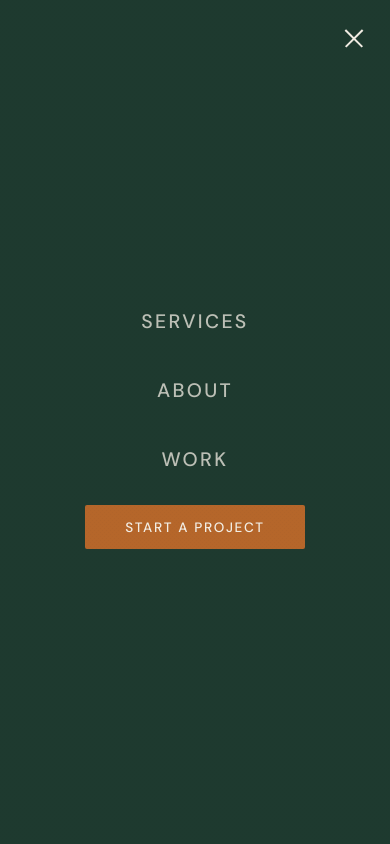
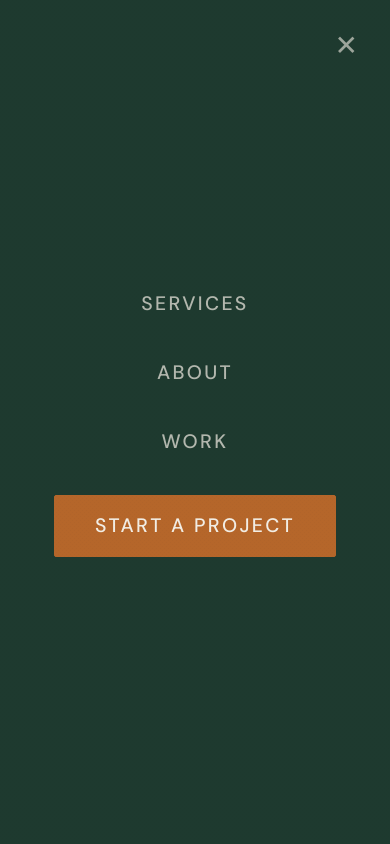
Before and after one commit to kcdodson/thread-and-pixel-html, a plain HTML site: page index.html in a window 390 px wide. Both pictures are taken after a click on the button "Toggle mobile menu". Shown: the top 844 px of the page. Drawn offline with nearby package versions, Linux system fonts and the light colour scheme.

Commit message:
Fix mobile menu — use dedicated overlay instead of repositioning ul
The previous approach toggled display on the nav <ul> and gave it
position:fixed, which caused z-index stacking context conflicts that
buried the hamburger button under the overlay. Replaced with a
separate mobile-menu overlay div at z-index:500, with its own close
button, body scroll lock, and Escape key support.

Co-Authored-By: Claude Sonnet 4.6 <noreply@anthropic.com>

```diff
--- a/index.html
+++ b/index.html
@@ -276,8 +276,6 @@
       background: none;
       border: none;
       padding: 4px;
-      z-index: 201;
-      position: relative;
     }
 
     .nav-toggle span {
@@ -291,18 +289,6 @@
 
     #main-nav.scrolled .nav-toggle span {
       background: var(--ink);
-    }
-
-    /* hamburger → X when open */
-    .nav-toggle[aria-expanded="true"] span:nth-child(1) {
-      transform: translateY(6.5px) rotate(45deg);
-    }
-    .nav-toggle[aria-expanded="true"] span:nth-child(2) {
-      opacity: 0;
-      transform: scaleX(0);
-    }
-    .nav-toggle[aria-expanded="true"] span:nth-child(3) {
-      transform: translateY(-6.5px) rotate(-45deg);
     }
 
     /* ── HERO ── */
@@ -1094,13 +1080,64 @@
     .reveal-delay-3 { transition-delay: 0.3s; }
     .reveal-delay-4 { transition-delay: 0.4s; }
 
+    /* ── MOBILE MENU OVERLAY ── */
+    .mobile-menu {
+      display: none;
+      position: fixed;
+      inset: 0;
+      background: var(--forest);
+      z-index: 500;
+      flex-direction: column;
+      justify-content: center;
+      align-items: center;
+      gap: 2.25rem;
+    }
+
+    .mobile-menu.open { display: flex; }
+
+    .mobile-menu a {
+      font-size: clamp(1.2rem, 5vw, 1.5rem);
+      font-weight: 500;
+      letter-spacing: 0.12em;
+      text-transform: uppercase;
+      color: var(--cream);
+      opacity: 0.7;
+      transition: opacity 0.2s;
+      text-decoration: none;
+    }
+
+    .mobile-menu a:hover { opacity: 1; }
+
+    .mobile-menu .nav-cta {
+      background: var(--copper) !important;
+      border: 1px solid var(--copper) !important;
+      color: var(--cream) !important;
+      opacity: 1 !important;
+      padding: 0.85rem 2.5rem !important;
+    }
+
+    .mobile-close {
+      position: absolute;
+      top: 1.5rem;
+      right: 1.5rem;
+      background: none;
+      border: none;
+      cursor: pointer;
+      color: var(--cream);
+      opacity: 0.6;
+      padding: 8px;
+      line-height: 1;
+      font-size: 1.75rem;
+      transition: opacity 0.2s;
+    }
+
+    .mobile-close:hover { opacity: 1; }
+
     /* ── MOBILE ── */
     @media (max-width: 900px) {
       #hero { grid-template-columns: 1fr; }
 
-      .hero-visual {
-        display: none;
-      }
+      .hero-visual { display: none; }
 
       .services-header { grid-template-columns: 1fr; gap: 1rem; }
       .services-grid { grid-template-columns: 1fr; }
@@ -1116,51 +1153,13 @@
 
       .nav-links { display: none; }
       .nav-toggle { display: flex; }
-
-      .nav-links.open {
-        display: flex;
-        flex-direction: column;
-        position: fixed;
-        inset: 0;
-        background: var(--forest);
-        justify-content: center;
-        align-items: center;
-        gap: 2.25rem;
-        z-index: 200;
-      }
-
-      .nav-links.open a {
-        font-size: clamp(1.1rem, 5vw, 1.4rem);
-        color: var(--cream) !important;
-        opacity: 0.75;
-        letter-spacing: 0.12em;
-      }
-
-      .nav-links.open a:hover { opacity: 1; }
-
-      .nav-links.open .nav-cta {
-        background: var(--copper) !important;
-        border: none !important;
-        opacity: 1 !important;
-        padding: 0.85rem 2.5rem !important;
-        font-size: 0.85rem !important;
-      }
     }
 
     @media (max-width: 560px) {
       .footer-grid { grid-template-columns: 1fr; }
-
       .hero-actions { flex-direction: column; align-items: flex-start; }
-
-      .services-grid { grid-template-columns: 1fr; }
-
       .stat-box { padding: 1.75rem 1.5rem; }
-
-      .testimonials-grid { grid-template-columns: 1fr; }
-
       .form-row { grid-template-columns: 1fr; }
-
-      .why-list { gap: 0; }
     }
   </style>
 </head>
@@ -1186,6 +1185,15 @@
       </div>
     </div>
   </nav>
+
+  <!-- ── MOBILE MENU ── -->
+  <div class="mobile-menu" id="mobile-menu" role="dialog" aria-modal="true" aria-label="Navigation menu">
+    <button class="mobile-close" id="mobile-close" aria-label="Close menu">&#x2715;</button>
+    <a href="#services" class="mobile-link">Services</a>
+    <a href="#why" class="mobile-link">About</a>
+    <a href="#testimonials" class="mobile-link">Work</a>
+    <a href="#cta" class="nav-cta mobile-link">Start a Project</a>
+  </div>
 
   <!-- ── HERO ── -->
   <section id="hero" aria-labelledby="hero-heading">
@@ -1607,17 +1615,30 @@
 
     // Mobile nav toggle
     const toggle = document.getElementById('nav-toggle');
-    const navLinks = document.getElementById('nav-links');
-    toggle.addEventListener('click', () => {
-      const open = navLinks.classList.toggle('open');
-      toggle.setAttribute('aria-expanded', open);
+    const mobileMenu = document.getElementById('mobile-menu');
+    const mobileClose = document.getElementById('mobile-close');
+
+    function openMenu() {
+      mobileMenu.classList.add('open');
+      toggle.setAttribute('aria-expanded', 'true');
+      document.body.style.overflow = 'hidden';
+    }
+
+    function closeMenu() {
+      mobileMenu.classList.remove('open');
+      toggle.setAttribute('aria-expanded', 'false');
+      document.body.style.overflow = '';
+    }
+
+    toggle.addEventListener('click', openMenu);
+    mobileClose.addEventListener('click', closeMenu);
+
+    mobileMenu.querySelectorAll('a').forEach(link => {
+      link.addEventListener('click', closeMenu);
     });
 
-    navLinks.querySelectorAll('a').forEach(link => {
-      link.addEventListener('click', () => {
-        navLinks.classList.remove('open');
-        toggle.setAttribute('aria-expanded', false);
-      });
+    document.addEventListener('keydown', (e) => {
+      if (e.key === 'Escape') closeMenu();
     });
 
     // Contact form
```
